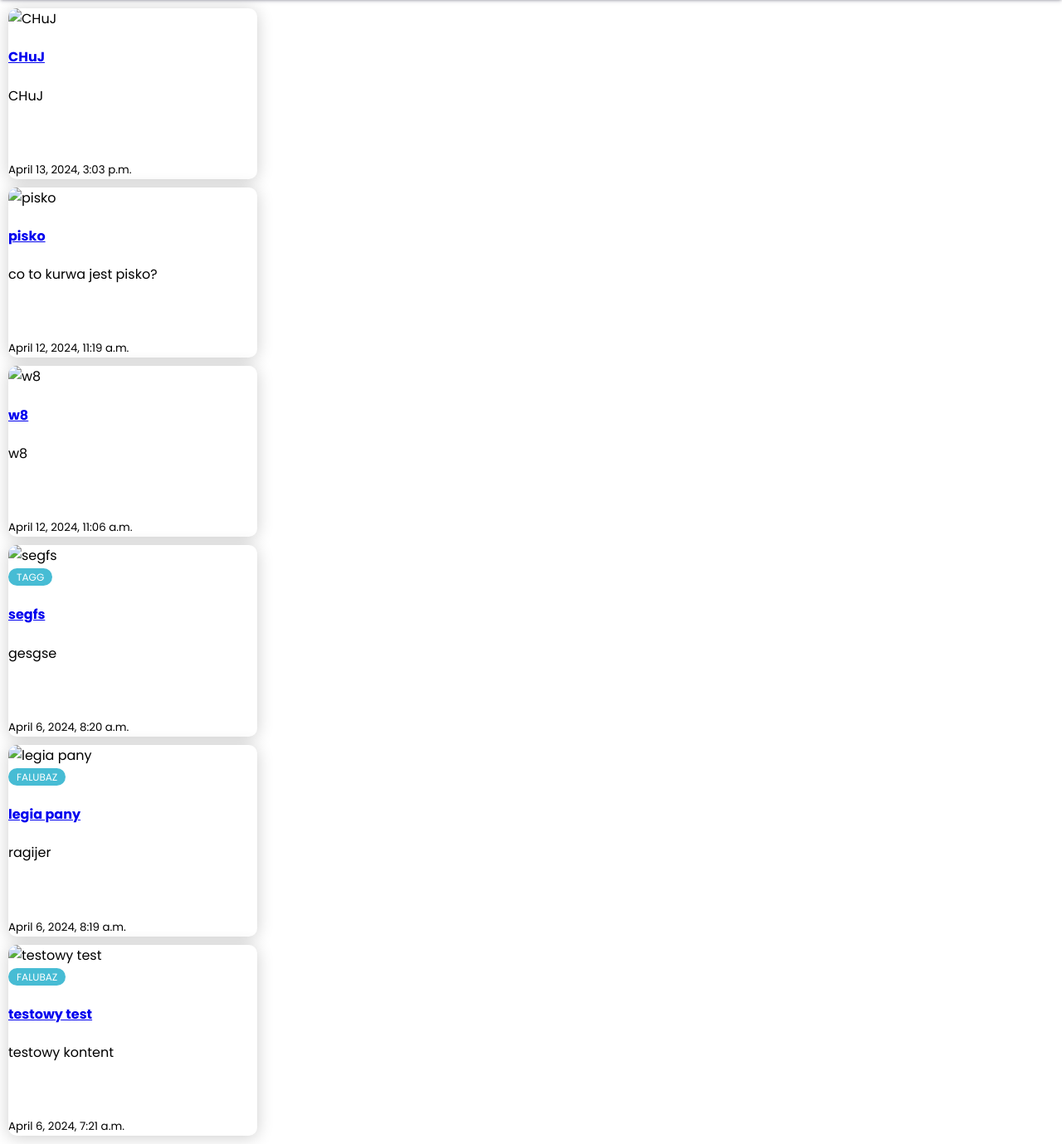
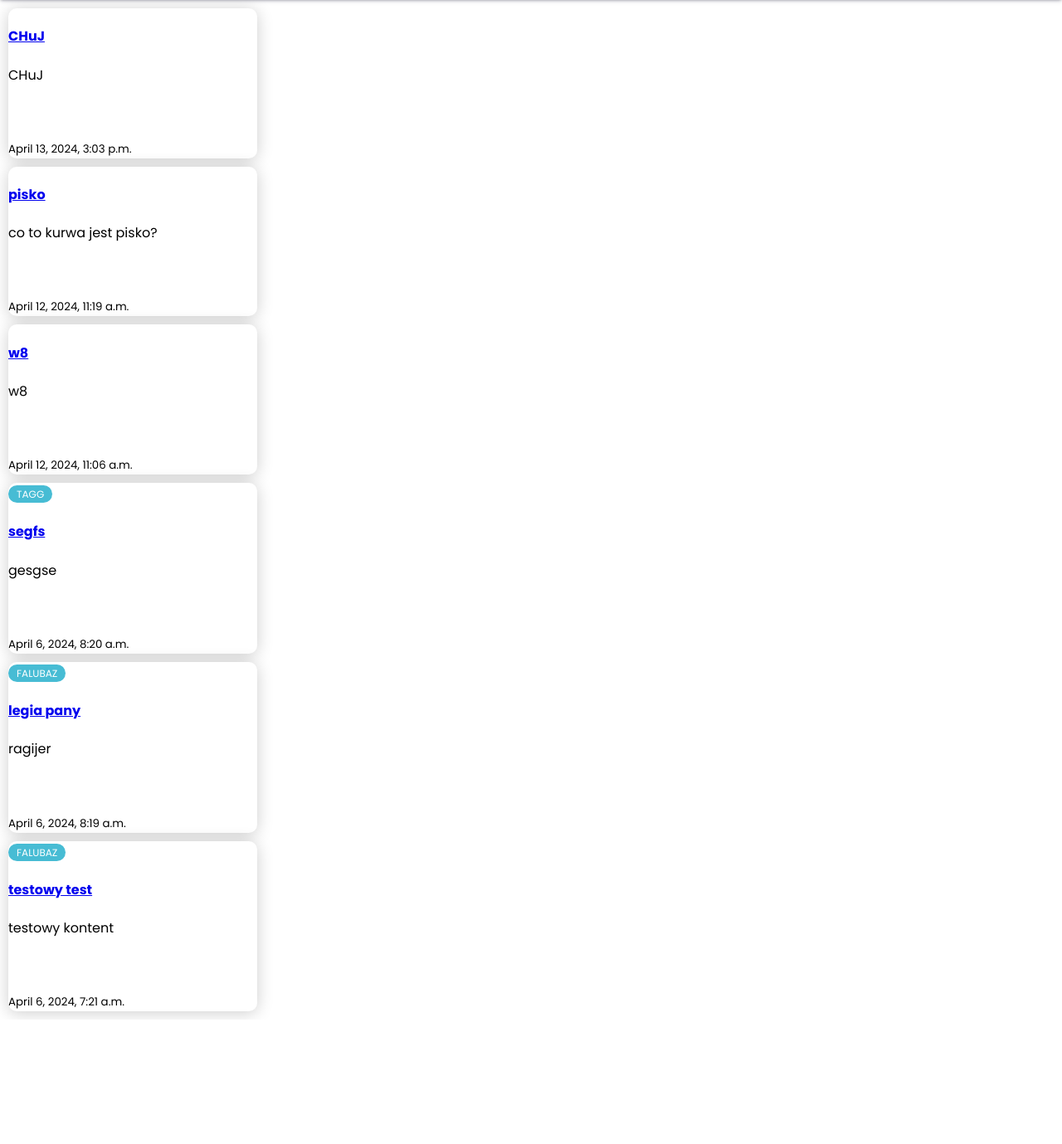
Before and after one commit to lsocpb/blog, a Django app: page / in a window 1280 px wide. Shown: the part 67-1446 px from the top of the page at 83% size. After the commit the page ends 1295 px from the top, so only its background shows below. Run offline with Django 4.2, Linux system fonts and the light colour scheme; data comes from the database, SQL or seed files in the repository.

Commit message:
Small visual fix

```diff
--- a/blog/templates/blog/index.html
+++ b/blog/templates/blog/index.html
@@ -7,9 +7,7 @@
         {% block posts %}
             {% for post in posts %}
                 <div class="card" style="margin: 10px; background-color: #fff; border-radius: 10px; box-shadow: 0 2px 20px rgba(0, 0, 0, 0.2); overflow: hidden; width: 300px;">
-                    <div class="card-header">
-                        <img src="{{ post.image_url }}" alt="{{ post.title }}" />
-                    </div>
+
                     <div class="card-body">
                         {% for tag in post.tags.all %}
                             <span class="tag" style="  background: #47bcd4;
```
